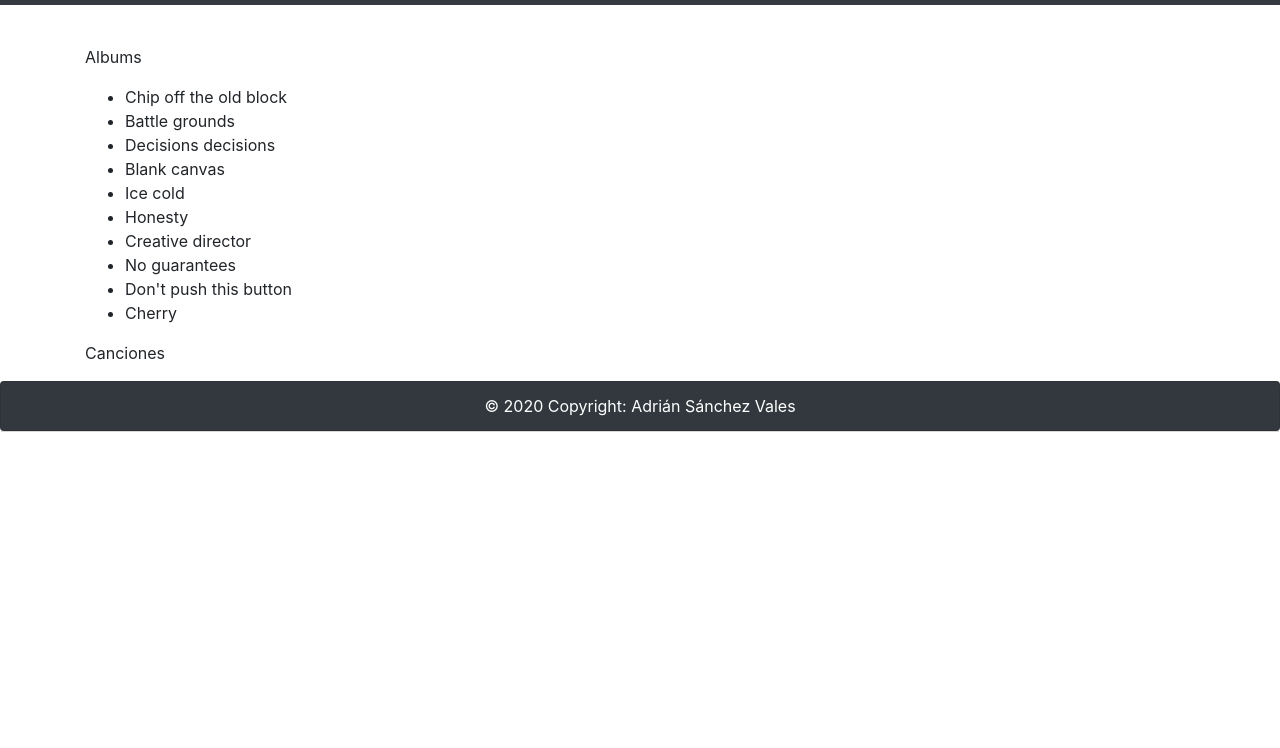
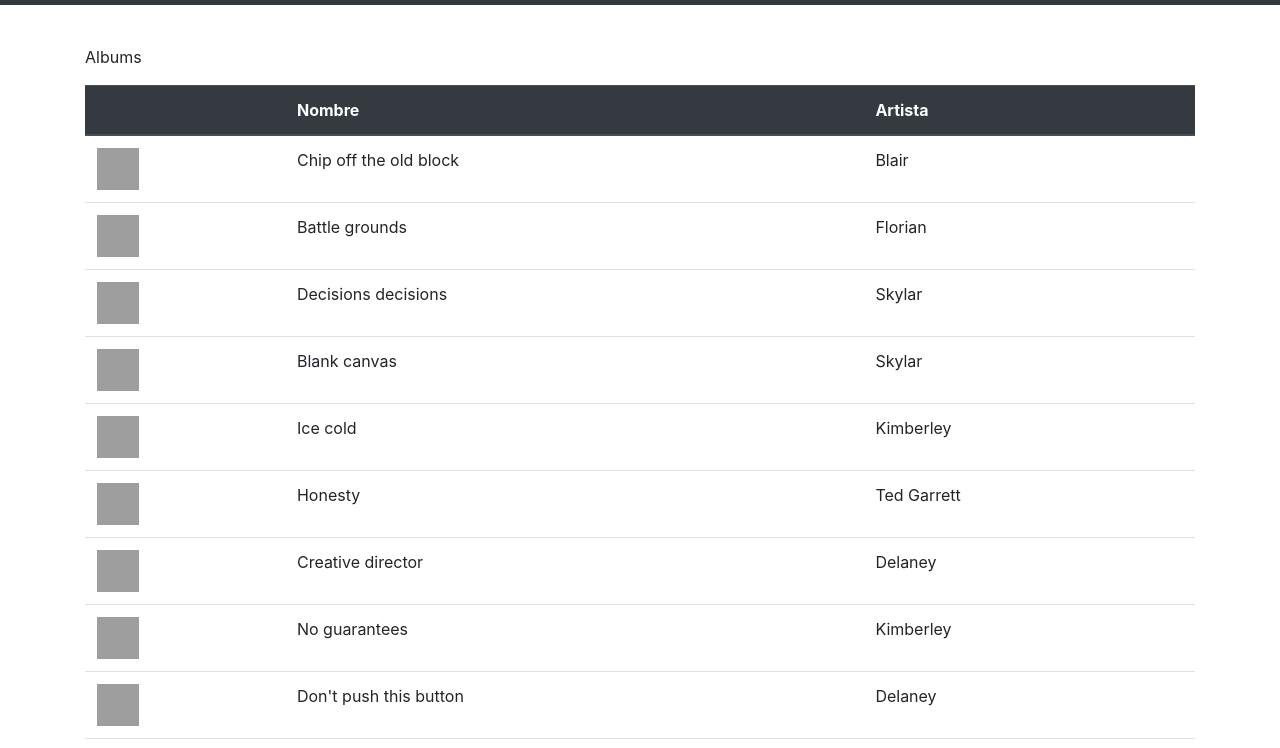
Before and after one commit to TrainingIT-REACT/practica-final-curso-adriansv87, a React app: page /search in a window 1280 px wide. Shown: the part 51-799 px from the top of the page. Built offline with nearby package versions, Linux system fonts and the light colour scheme; data requests are answered from the project's data file; grey boxes are pictures that could not be loaded.

Commit message:
Se crea el componente lista

```diff
--- a/src/App/Search.js
+++ b/src/App/Search.js
@@ -1,6 +1,7 @@
 import React, { Component } from 'react';
 import bootstrap from "bootstrap"; // eslint-disable-line no-unused-vars
 import Header from '../Commom/Header';
+import Lista from '../Commom/Lista';
 import {BrowserRouter as Router} from 'react-router-dom';
 
 // Css
@@ -110,9 +111,8 @@ class Search extends Component {
             <p>
                 { this.state.loading ?
                 <p>Cargando...</p>
-                : <ul>
-                    {this.state.albums.map(album => <li key={album.id}>{album.name}</li>)}
-                </ul>
+                : <Lista objects={this.state.albums}
+                tipoLista={true}/>
                 }
             </p>
 
@@ -120,9 +120,8 @@ class Search extends Component {
             <p>
                 { this.state.loading ?
                 <p>Cargando...</p>
-                : <ul>
-                    {this.state.songs.map(song => <li key={song.id}>{song.name}</li>)}
-                </ul>
+                : <Lista objects={this.state.songs}
+                tipoLista={false}/>
                 }
             </p>
         </div>
--- a/src/Commom/App.css
+++ b/src/Commom/App.css
@@ -14,3 +14,7 @@
 .LinkSinEstilo{
   text-decoration: none !important;
 }
+
+.ListaSinVinetas{
+  list-style: none;
+}
--- /dev/null
+++ b/src/Commom/Lista.js
@@ -0,0 +1,47 @@
+import React, { Component } from 'react';
+
+// Css
+import './App.css';
+
+class Lista extends Component {
+
+    transformarSegundos(time){
+        var hours = Math.floor( time / 3600 );
+        var minutes = Math.floor( (time % 3600) / 60 );
+        var seconds = time % 60;
+
+        //Anteponiendo un 0 a los minutos si son menos de 10
+        minutes = minutes < 10 ? '0' + minutes : minutes;
+
+        //Anteponiendo un 0 a los segundos si son menos de 10
+        seconds = seconds < 10 ? '0' + seconds : seconds;
+
+        return minutes + ":" + seconds;  // 2:41:30
+    }
+
+  render() {
+    return (
+      <div>
+          <table class="table">
+            <thead class="thead-dark">
+                <tr>
+                {this.props.tipoLista ? <th scope="col"></th> : ''}
+                <th scope="col">Nombre</th>
+                {this.props.tipoLista ? <th scope="col">Artista</th> : <th scope="col">Duración</th>}
+                </tr>
+            </thead>
+            <tbody>
+                {this.props.objects.map(objeto =>
+                <tr key={objeto.id}>
+                    {this.props.tipoLista ? <td> <img src={objeto.cover} alt="cover" height="42" width="42"/></td> : ''}
+                    <td>{objeto.name}</td>
+                    {this.props.tipoLista ? <td>{objeto.artist}</td> : <td>{this.transformarSegundos(objeto.seconds)}</td>}
+                </tr>)}
+            </tbody>
+            </table>
+      </div>
+    );
+  }
+}
+
+export default Lista;
```
